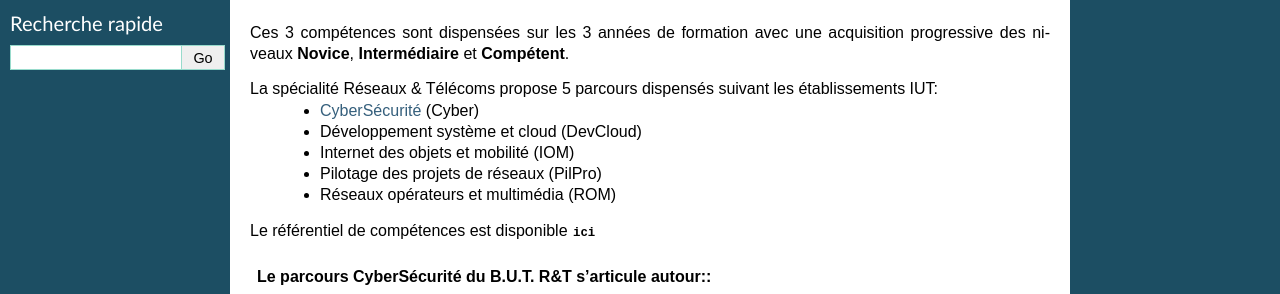
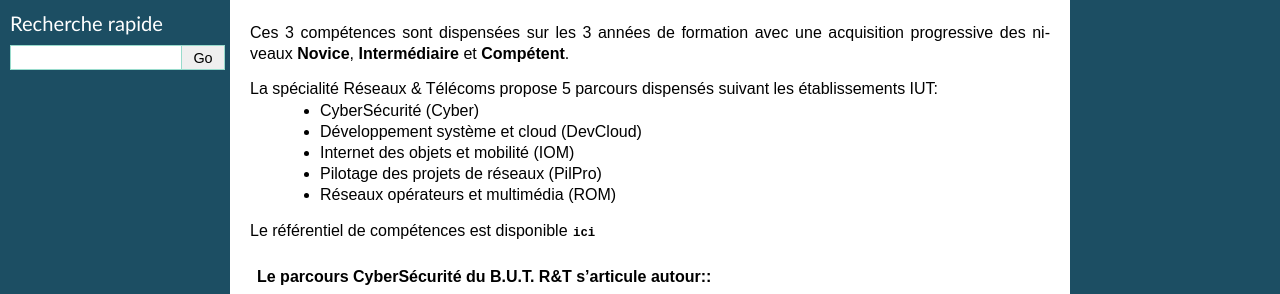
Before and after one commit to FPeyrard/CyberSecurite_BUT_RT, a Sphinx documentation site: the page built from docs/source/index.rst, in a window 1280 px wide. Shown: the part 266-560 px from the top of the page. Built offline with Sphinx 7.4.7, drawn with Linux system fonts in a browser that asks for light colours.

```diff
--- a/docs/source/index.rst
+++ b/docs/source/index.rst
@@ -17,7 +17,7 @@ Le nouveau diplôme du `B.U.T. (Bachelor Universitaire Technologique) <https://b
 Ces 3 compétences sont dispensées sur les 3 années de formation avec une acquisition progressive des niveaux **Novice**, **Intermédiaire** et **Compétent**.
 
 La spécialité Réseaux & Télécoms propose 5 parcours dispensés suivant les établissements IUT:
-   - `CyberSécurité`_ (Cyber)
+   - CyberSécurité (Cyber)
    - Développement système et cloud (DevCloud)
    - Internet des objets et mobilité (IOM)
    - Pilotage des projets de réseaux (PilPro)
```
